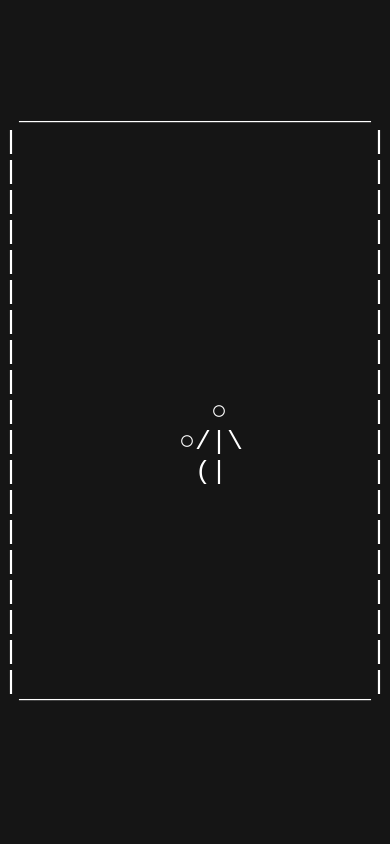
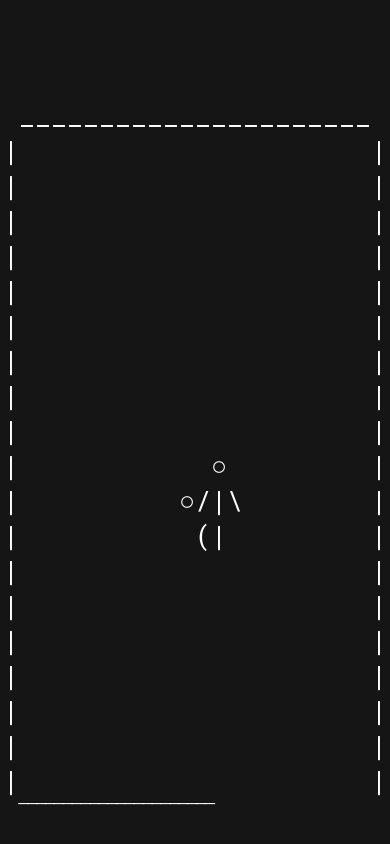
Before and after one commit to Tangshii/ascii_website, a SvelteKit app: page / in a window 390 px wide. Shown: the top 844 px of the page. Built offline with nearby package versions, Linux system fonts and the light colour scheme.

Commit message:
mobile font 6

```diff
--- a/src/app.html
+++ b/src/app.html
@@ -1,17 +1,11 @@
 <!doctype html>
 <html lang="en">
 	<head>
-
-
 		<link href='https://fonts.googleapis.com/css?family=Roboto Mono' rel='stylesheet'>
-
 		<meta charset="utf-8" />
 		<link rel="icon" href="%sveltekit.assets%/favicon.png" />
 		<meta name="viewport" content="width=device-width, initial-scale=1" />
 		%sveltekit.head%
-
-
-
 	</head>
 	<body data-sveltekit-preload-data="hover">
 		<div style="display: contents">%sveltekit.body%</div>
--- a/src/asciiComponents/AsciiDriver.svelte
+++ b/src/asciiComponents/AsciiDriver.svelte
@@ -215,6 +215,6 @@
 	pre {
 		display: flex;
 		justify-content: center;
-		font-family: monospace;
+		font-family: 'Roboto Mono';
 	}
 </style>
```
